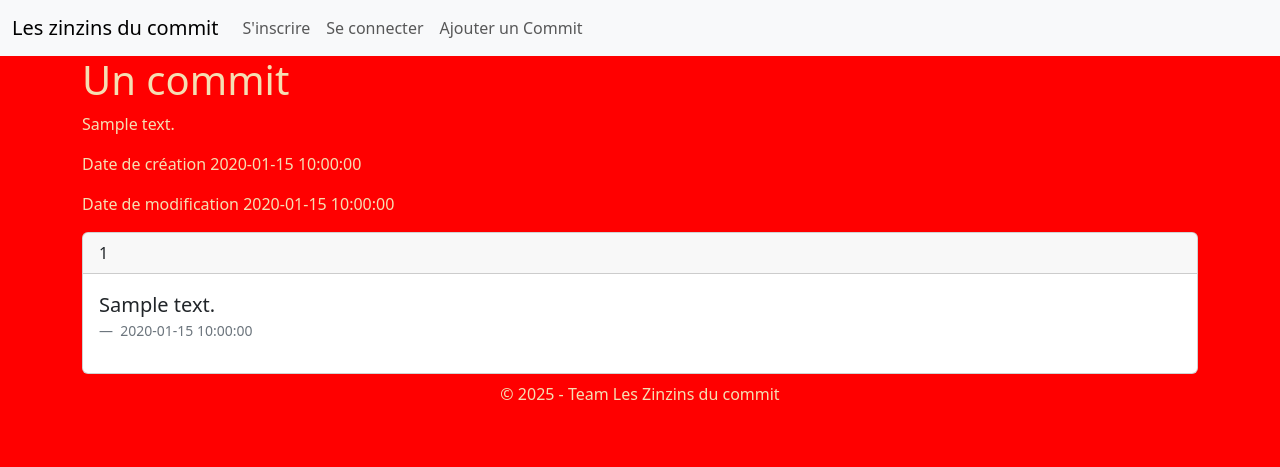
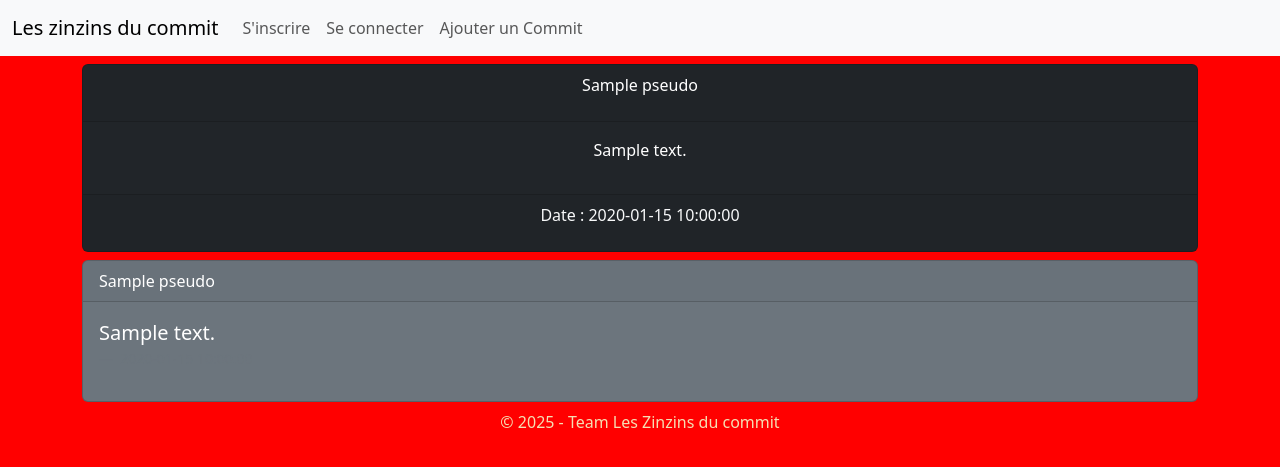
Before and after one commit to KevinVigne/Zinzin-du-commit, a PHP site: the page made by src/Views/commit.view.php in a window 1280 px wide. Shown: the top 467 px of the page. Run offline with PHP 8.4, Linux system fonts and the light colour scheme; the template is opened without the code that fills it: most values are stand-ins (such as "Sample title", 1, 10 or a date in 2020); some libraries are stand-ins or nearby versions.

Commit message:
Affichage du pseudo de l'utilisateur sur les commit et les commentaires

```diff
--- a/src/Controllers/CommentController.php
+++ b/src/Controllers/CommentController.php
@@ -38,8 +38,6 @@
                 $this->RedirectToRoute('/', 302);
             }
 
-
-
             //Si la personne clique sur le submit alors vérifier les erreurs puis créer une méthode update pour envoyer la modification
         }else{
             $this->RedirectToRoute('/', 302);
--- a/src/Views/commit.view.php
+++ b/src/Views/commit.view.php
@@ -3,25 +3,25 @@
 require_once(__DIR__ . "/partials/head.view.php");
 ?>
 <div class="container">
-    <h1>Un commit</h1>
+
+    <div class="card text-center text-bg-dark my-2">
+        <div class="card-header">
+            <p><?= $myAuthor ? $myAuthor->getPseudo() : '' ?></p>
+        </div>
+        <div class="card-body">
             <p><?= $myCommit->getText(); ?></p>
-    <p>Date de création <?= $myCommit->getCreationDate();?></p>
-
-
-    <?php
-        if($myCommit->getModificationDate()){
-            ?>
-                <p>Date de modification <?= $myCommit->getModificationDate();?></p>
-            <?php
-        }
-    ?>
-
+        </div>
+        <div class="card-footer text-light">
+            <p>Date : <?= $myCommit->getModificationDate() ? $myCommit->getModificationDate() : $myCommit->getCreationDate() ?></p>
         <?php
             if(isset($_SESSION['user']) && $_SESSION['user']['id_user'] === $myCommit->getUserId()){
         ?>
             <a href="/modifier?id=<?= $myCommit->getIdCommit();?>" class="btn btn-warning">Modifier</a>
+        <?php }?>
+        </div>
+    </div>
+
     <?php
-        }
         if(isset($_SESSION['user'])){
         ?>
             <form method="POST">
@@ -46,9 +46,9 @@
             foreach($comments as $comment)
             {
                 ?>
-                    <div class="card my-2">
+                    <div class="card my-2 text-bg-secondary">
                     <div class="card-header">
-                            <?= $comment->getIdUser(); ?>
+                        <?= $comment->getPseudo(); ?>
                     </div>
                     <div class="card-body">
                         <figure>
@@ -69,12 +69,11 @@
                             ?>
                             <form action="/supprimerCommentaire" method="POST">
                                 <input type="hidden" name="id" value="<?= $comment->getIdComment() ?>">
-                                    <button type="submit" class="btn btn-danger my-3">Supprimer</button>
+                                <button type="submit" class="btn btn-danger">Supprimer</button>
                             </form>
                             <?php
                         }
                         ?>
-
                     </div>
                     </div>
                 <?php
```
Also changed, not shown: src/Controllers/CommitController.php (+8 -3 lines), src/Models/Comment.php (+14 -5 lines), src/Models/User.php (+14 -0 lines). Lines whose indentation alone changed are shown as unchanged.
